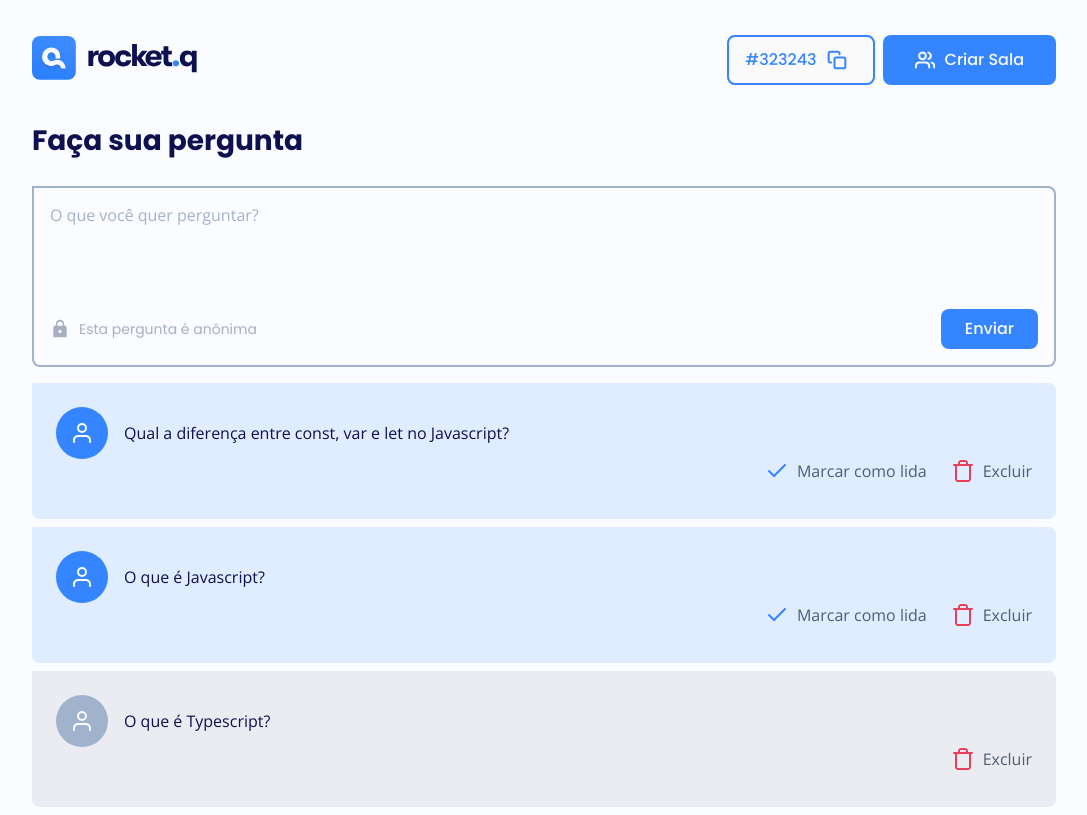
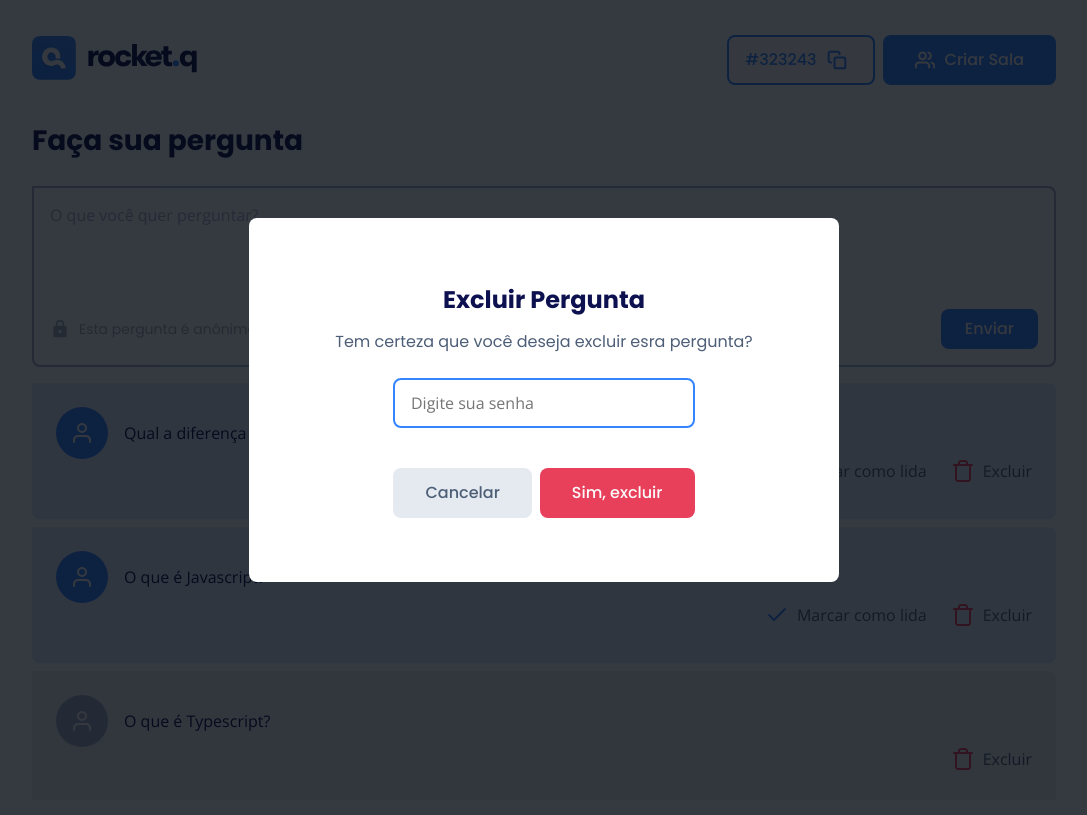
Before and after one commit to victorambrozi/roquetq-nlw-6, a web app: file room.html in a window 1280 px wide. Shown: the whole page, without its empty margins (96-1183 px from the left). After the commit the page ends 770 px from the top, so only its background shows below. Run offline with its HTML, style and script files only (its server is not run), Linux system fonts and the light colour scheme.

Commit message:
estiliza modal

```diff
--- a/room.html
+++ b/room.html
@@ -6,8 +6,10 @@
     <meta http-equiv="X-UA-Compatible" content="IE=edge">
     <meta name="viewport" content="width=device-width, initial-scale=1.0">
 
+    <!-- css -->
     <link rel="stylesheet" href="./styles/global.css">
     <link rel="stylesheet" href="./styles/room.css">
+    <link rel="stylesheet" href="./styles/modal.css">
 
     <!-- fonts -->
     <link rel="preconnect" href="https://fonts.gstatic.com">
@@ -151,6 +153,24 @@
         </main>
 
     </div>
+
+    <!------- MODAL -------->
+    <div class="modal-wrapper">
+        <div class="modal">
+            <h2>Excluir Pergunta</h2>
+            <p>Tem certeza que você deseja excluir esra pergunta?</p>
+
+            <form action="#">
+                <label for="password" class="sr-only">Digite sua senha admin</label>
+                <input type="password" name="password" id="password" placeholder="Digite sua senha">
+
+                <div class="buttons">
+                    <div class="button grey">Cancelar</div>
+                    <button class="red">Sim, excluir</button>
+                </div>
+            </form>
+        </div>
+    </div>
 </body>
 
 </html>
--- a/styles/global.css
+++ b/styles/global.css
@@ -103,6 +103,18 @@
     border: .2rem solid var(--blue);
 }
 
+button.red,
+.button.red {
+    background: var(--red);
+    color: var(--white);
+}
+
+button.grey,
+.button.grey {
+    background: var(--grey-light);
+    color: var(--grey-dark);
+}
+
 /* header */
 
 .content header {
--- /dev/null
+++ b/styles/modal.css
@@ -0,0 +1,57 @@
+.modal-wrapper {
+    position: fixed;
+    width: 100vw;
+    height: 100vh;
+    top: 0;
+    left: 0;
+    display: flex;
+
+    background: rgba(4, 9, 17, .8);
+}
+
+.modal-wrapper .modal {
+    margin: auto;
+    padding: 6.4rem;
+    width: min(59rem, 90%);
+
+    background: #fff;
+    border-radius: .8rem;
+
+    font-family: 'Poppins', sans-serif;
+    text-align: center;
+}
+
+.modal-wrapper .modal h2 {
+    margin-bottom: 1.2rem;
+    font-size: 2.4rem;
+    font-weight: 700;
+    color: var(--black);
+}
+
+.modal-wrapper .modal p {
+    margin-bottom: 2.4rem;
+    color: var(--grey-dark);
+}
+
+.modal-wrapper .modal input {
+    padding: 1.3rem 1.6rem;
+    margin-bottom: 4rem;
+    width: min(70%, 30.2rem);
+    border: .2rem solid var(--blue);
+    outline: none;
+}
+
+.modal-wrapper .modal .buttons {
+    display: flex;
+    justify-content: center;
+}
+
+.modal-wrapper .modal .buttons > button,
+.modal-wrapper .modal .buttons > .button {
+    padding: 1.3rem 3.2rem;
+
+}
+
+.modal-wrapper .modal .buttons > .button {
+    margin-right: .8rem;
+}
```
